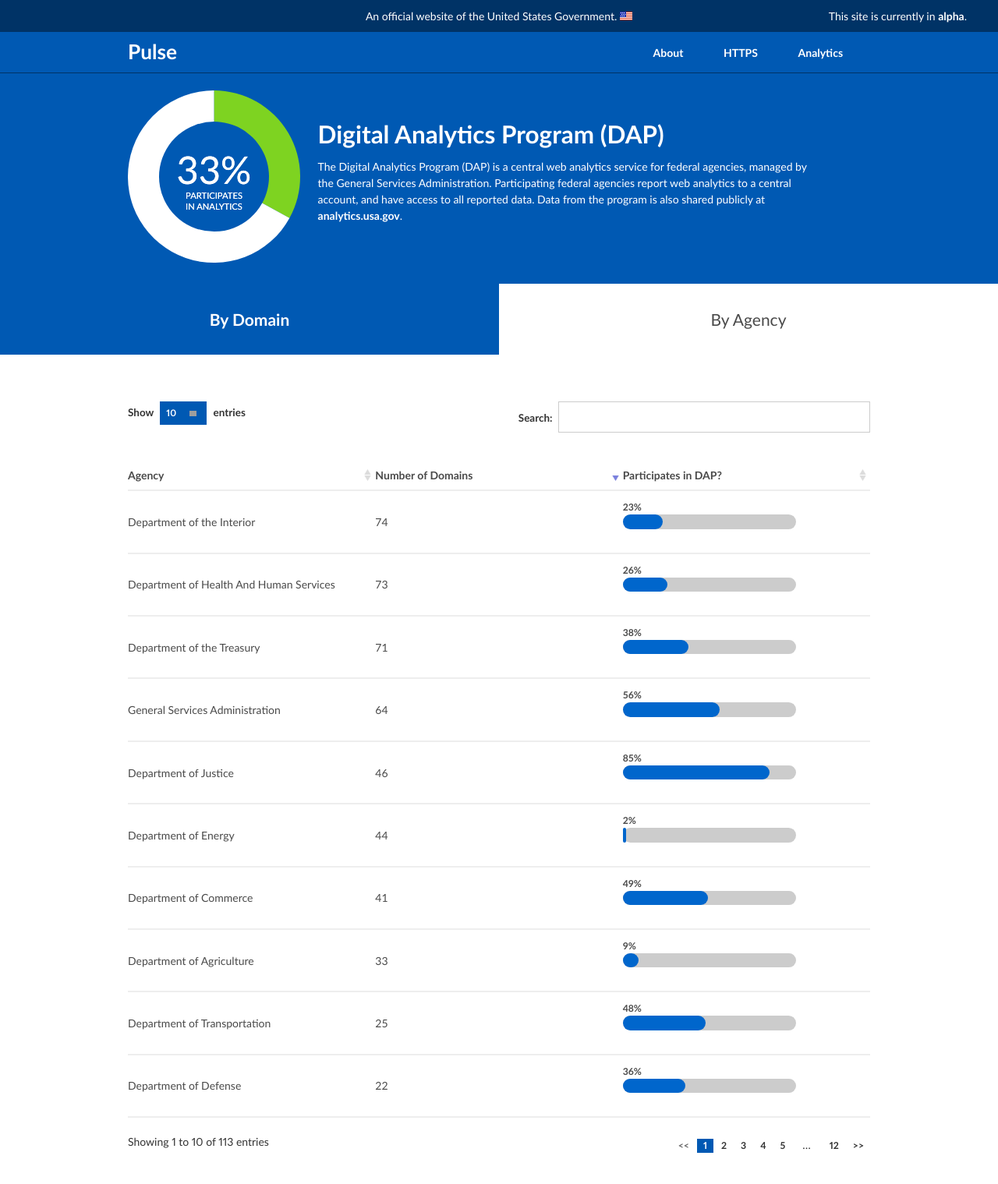
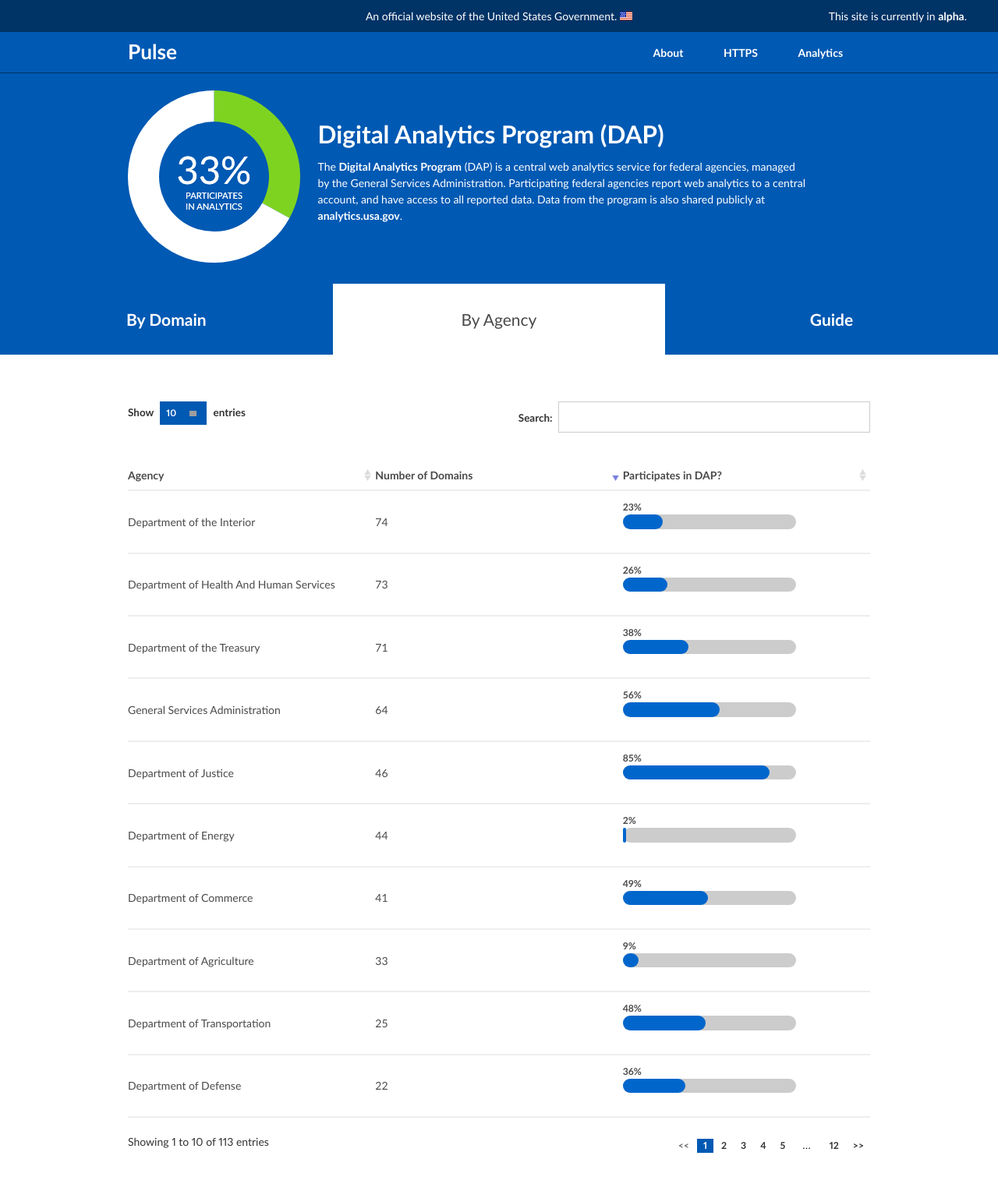
Before and after one commit to 18F/pulse, a Jekyll site: the page built from pages/analytics/agencies.html, in a window 1280 px wide. Shown: the whole page at 78% size. Built offline with Jekyll 4.4.1, drawn with Linux system fonts in a browser that asks for light colours; Markdown is read by kramdown in place of the engine named in the settings; grey boxes are pictures that could not be loaded.

Commit message:
DAP guide tab and copy

```diff
--- a/_includes/analytics/header.html
+++ b/_includes/analytics/header.html
@@ -8,7 +8,7 @@
   <div class="description">
     <h1>Digital Analytics Program (DAP)</h1>
     <p>
-      The Digital Analytics Program (DAP) is a central web analytics service for federal agencies, managed by the General Services Administration. Participating federal agencies report web analytics to a central account, and have access to all reported data. Data from the program is also shared publicly at <a href="https://analytics.usa.gov">analytics.usa.gov</a>.
+      The <a href="https://www.digitalgov.gov/services/dap/">Digital Analytics Program</a> (DAP) is a central web analytics service for federal agencies, managed by the General Services Administration. Participating federal agencies report web analytics to a central account, and have access to all reported data. Data from the program is also shared publicly at <a href="https://analytics.usa.gov">analytics.usa.gov</a>.
     </p>
   </div>
 
--- a/assets/css/main.css
+++ b/assets/css/main.css
@@ -356,7 +356,7 @@
 #analytics #content #main-content .tab-menu, #https #content #main-content .tab-menu, #about #content #main-content .tab-menu {
   width: 100%; }
   #analytics #content #main-content .tab-menu .tab, #https #content #main-content .tab-menu .tab, #about #content #main-content .tab-menu .tab {
-    width: 50%;
+    width: 33.33%;
     margin: 0;
     float: left;
     text-align: center;
@@ -367,6 +367,12 @@
     color: white; }
     #analytics #content #main-content .tab-menu a.tab:hover, #analytics #content #main-content .tab-menu a.tab:focus, #https #content #main-content .tab-menu a.tab:hover, #https #content #main-content .tab-menu a.tab:focus, #about #content #main-content .tab-menu a.tab:hover, #about #content #main-content .tab-menu a.tab:focus {
       color: white; }
+#analytics #content #main-content .guide, #https #content #main-content .guide, #about #content #main-content .guide {
+  padding: 100px 0 50px 0; }
+  #analytics #content #main-content .guide h1, #https #content #main-content .guide h1, #about #content #main-content .guide h1 {
+    margin: 25px 0 10px 0; }
+  #analytics #content #main-content .guide p, #https #content #main-content .guide p, #about #content #main-content .guide p {
+    margin: 10px 0; }
 #analytics #content #main-content.white-bkg, #https #content #main-content.white-bkg, #about #content #main-content.white-bkg {
   background-color: white; }
   #analytics #content #main-content.white-bkg a, #https #content #main-content.white-bkg a, #about #content #main-content.white-bkg a {
--- a/pages/analytics/agencies.html
+++ b/pages/analytics/agencies.html
@@ -3,16 +3,19 @@
 permalink: /analytics/agencies/
 id: analytics
 title: "Digital Analytics Program participation in the federal government - By agency"
-description: "Which federal government domains are participating in the Digital Analytics Program"
+description: "Which federal government domains are participating in the Digital Analytics Program."
 ---
 
 {% include analytics/header.html %}
 
 <section id="main-content" class="white-bkg">
+
   <nav class="tab-menu">
     <a href="/analytics/domains/" class="tab">By Domain</a>
     <span class="tab">By Agency</span>
+    <a href="/analytics/guide/" class="tab">Guide</a>
   </nav>
+
   <div class="wrapper">
     <table class="agency">
       <thead>
--- a/pages/analytics/domains.html
+++ b/pages/analytics/domains.html
@@ -9,10 +9,13 @@
 {% include analytics/header.html %}
 
 <section id="main-content" class="white-bkg">
+
   <nav class="tab-menu">
     <span class="tab">By Domain</span>
     <a href="/analytics/agencies/" class="tab">By Agency</a>
+    <a href="/analytics/guide/" class="tab">Guide</a>
   </nav>
+
   <div class="wrapper">
     <table>
       <thead>
```
Also changed, not shown: assets/scss/main.scss (+17 -1 lines), pages/analytics/guide.html (added, +43 -0 lines), 1 other file.
